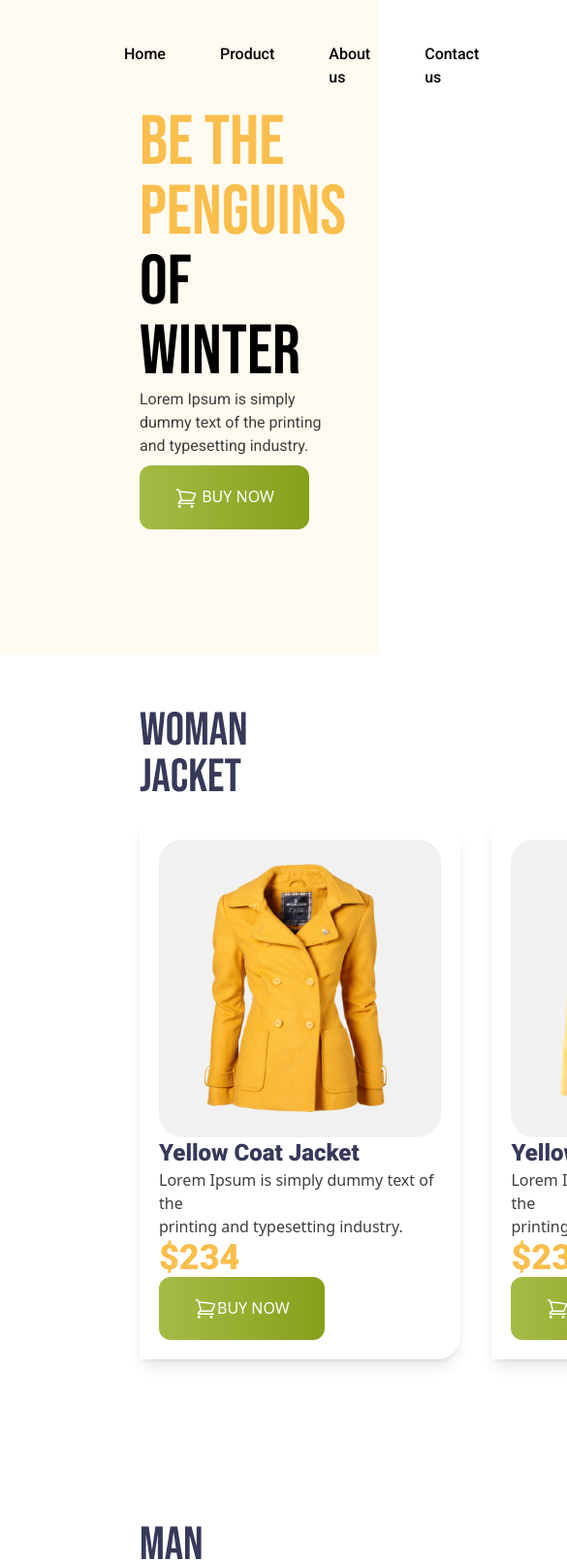
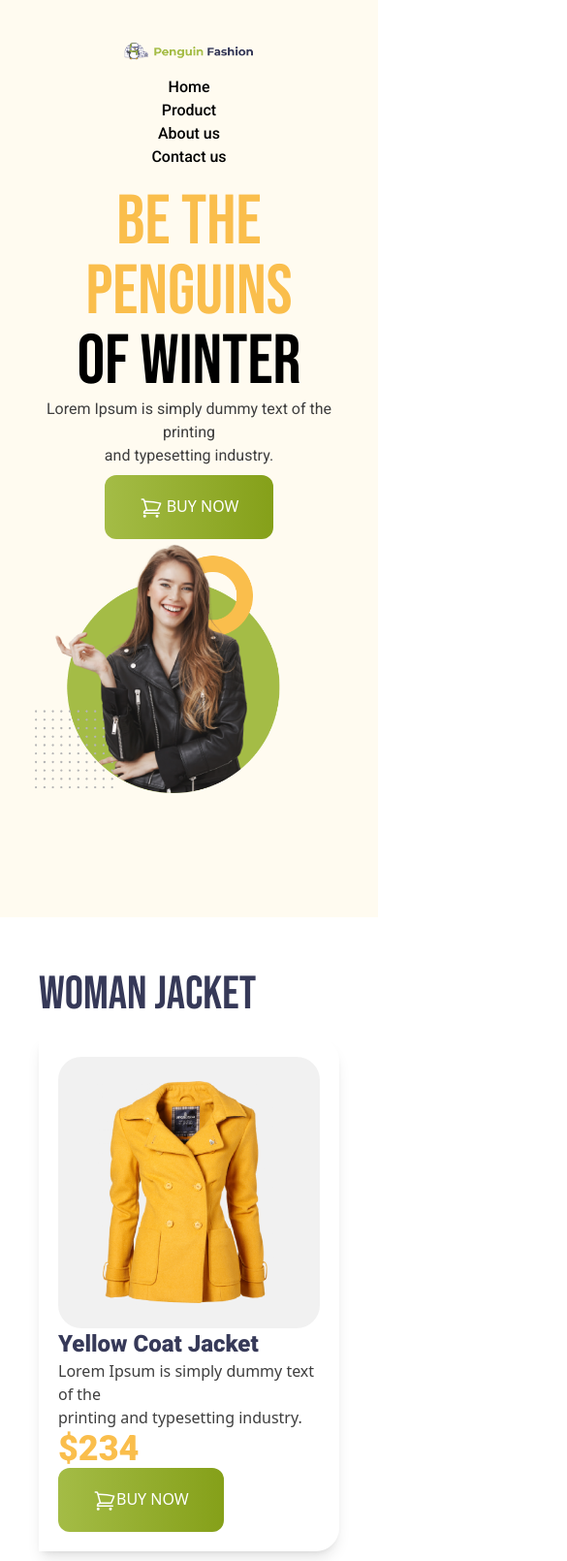
Before and after one commit to fazlulkarimhridoy/Penguin-Fashion-Website, a plain HTML site: page index.html in a window 390 px wide. Shown: the top 1610 px of the page at 97% size, 585 px wide, since content can reach past the window. Drawn offline with nearby package versions, Linux system fonts and the light colour scheme.

Commit message:
made responsive

```diff
--- a/index.html
+++ b/index.html
@@ -26,12 +26,12 @@
     <!-- header starts -->
     <header class="bg-[#FFFBF0]">
         <!-- navber starts -->
-        <nav class="flex justify-between items-center px-32 pt-11 pb-5">
+        <nav class="flex flex-col md:flex-row lg:flex-row justify-between px-32 pt-11 pb-5 gap-y-4">
             <div>
-                <img class="w-4/12" src="icons/logo.png" alt="">
+                <img class="w-full md:w-3/4 lg:w-4/12" src="icons/logo.png" alt="">
             </div>
             <div>
-                <ul class="flex list-none gap-x-14 roboto font-medium">
+                <ul class="flex flex-col md:flex-row lg:flex-row items-center list-none gap-x-14 roboto font-medium">
                     <a href="">
                         <li>Home</li>
                     </a>
@@ -51,8 +51,8 @@
 
 
         <!-- banner starts -->
-        <section class="flex justify-between items-center px-36 pb-32">
-            <div>
+        <section class="flex flex-col md:flex-row lg:flex-row justify-between items-center px-9 md:px-36 lg:px-36 pb-32">
+            <div class="text-center md:text-left lg:text-left">
                 <p class="bebas-neue text-7xl font-normal"><span class="text-[#FABE4C]">Be the Penguins</span><br> of
                     Winter</p>
                 <p class="mb-2 roboto text-base font-normal text-[#3E3E3E]">Lorem Ipsum is simply dummy text of the
@@ -76,9 +76,9 @@
     <!-- main starts -->
     <main>
         <!-- woman jacket -->
-        <section class="gap-y-10 pt-14 pb-28 px-36">
+        <section class="gap-y-10 pt-14 pb-28 px-10 md:px-36 lg:px-36">
             <p class="bebas-neue uppercase text-5xl font-normal text-[#363958] pb-5">Woman Jacket</p>
-            <div class="flex gap-8">
+            <div class="flex flex-col md:flex-row lg:flex-row gap-8">
                 <div class="shadow-lg rounded-r-3xl p-5">
                     <img class="rounded-3xl bg-[#F1F1F1] px-10 py-6" src="images/jacket-1.png" alt="">
                     <p class="roboto text-2xl font-bold text-[#363958]">Yellow Coat Jacket </p>
@@ -125,9 +125,9 @@
         </section>
 
         <!-- man jacket -->
-        <section class="gap-y-10 pt-14 pb-28 px-36">
+        <section class="gap-y-10 pt-14 pb-28 px-10 md:px-36 lg:px-36">
             <p class="bebas-neue uppercase text-5xl font-normal text-[#363958] pb-5">Man Jacket</p>
-            <div class="flex gap-8">
+            <div class="flex flex-col md:flex-row lg:flex-row gap-8">
                 <div class="shadow-lg rounded-r-3xl p-5">
                     <img class="rounded-3xl bg-[#F1F1F1] px-10 py-6" src="images/jacket-4.png" alt="">
                     <p class="roboto text-2xl font-bold text-[#363958]">Yellow Coat Jacket </p>
@@ -174,7 +174,7 @@
         </section>
 
         <!-- featured section -->
-        <section class="flex justify-between items-center p-36">
+        <section class="flex flex-col-reverse md:flex-row lg:flex-row justify-between items-center px-5 md:p-36 lg:p-36">
             <div>
                 <div class="flex mb-6 gap-9 p-8 shadow-lg rounded-3xl">
                     <img class="w-20" src="icons/house.png" alt="">
@@ -201,7 +201,7 @@
                     </div>
                 </div>
             </div>
-            <img class="w-1/2" src="images/shopping.png" alt="">
+            <img class="md:w-1/2 lg:w-1/2" src="images/shopping.png" alt="">
         </section>
     </main>
 </body>
```
